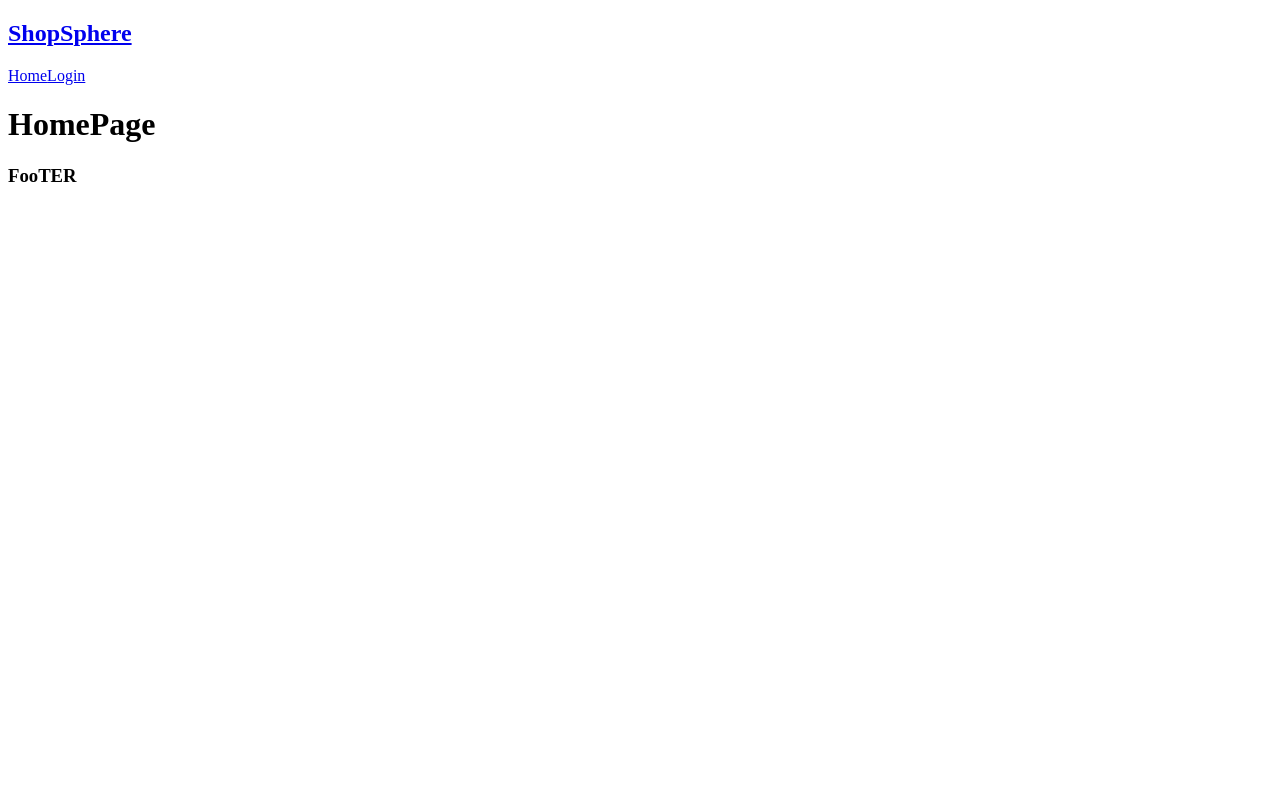
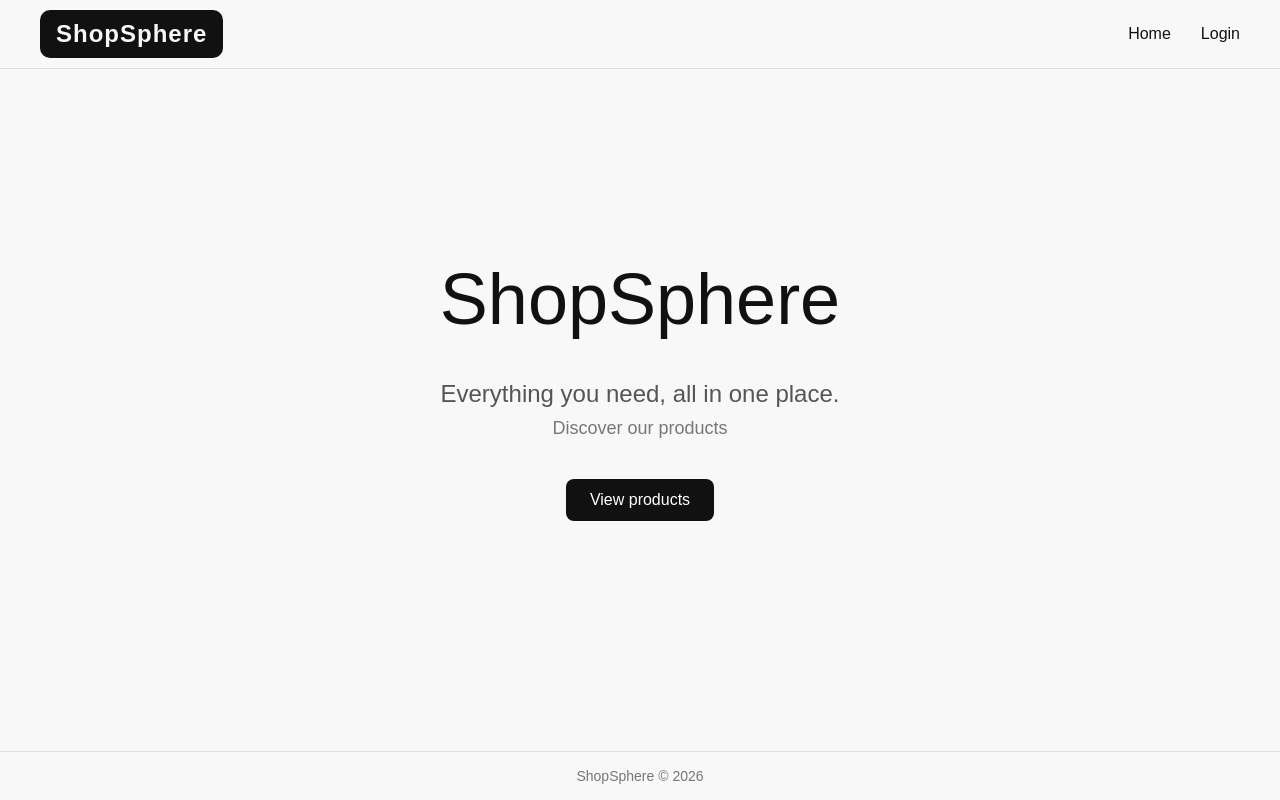
Before and after one commit to MarioBernal23/shopsphere, a React app in the folder frontend/: page / in a window 1280 px wide. Built offline with nearby package versions, Linux system fonts and the light colour scheme; the HTML template or start-up script is replaced by a standard one.

Commit message:
Style navbar, homepage and footer

```diff
--- a/frontend/src/components/Layout.jsx
+++ b/frontend/src/components/Layout.jsx
@@ -1,18 +1,21 @@
 import { Outlet } from "react-router-dom";
 import Navbar from "./Navbar";
+import "../styles/layout.css";
 
 function Layout() {
-    return (
-        <div>
+   return (
+        <div className="layout">
             <Navbar />
-            <main>
+
+            <main className="main-content">
                 <Outlet />
             </main>
-            <footer>
-                <h3>FooTER</h3>
+
+            <footer className="footer">
+                <p>ShopSphere © 2026</p>
             </footer>
         </div>
-    )
+    );
 }
 
 export default Layout
--- a/frontend/src/components/Navbar.jsx
+++ b/frontend/src/components/Navbar.jsx
@@ -2,7 +2,7 @@ import { Link } from "react-router-dom"
 import { useContext } from "react"
 import { AuthenticationContext } from "../context/AuthenticationContext"
 import { useNavigate } from "react-router-dom";
-
+import "../styles/navbar.css";
 function Navbar() {
 
     const { authenticated, role, logout } = useContext(AuthenticationContext);
@@ -13,16 +13,16 @@ function Navbar() {
         navigate("/")
     }
     return (
-        <nav>
+        <nav className="navbar">
             <div><Link to="/"><h2>ShopSphere</h2></Link></div>
-            <div>
+            <div className="navbar-links">
                 <Link to="/">Home</Link>
                 {
                     authenticated ? (
-                        <div>
+                        <div className="navbar-actions">
                             <Link to="/products">Products</Link>
-                            <Link to="/cart">Mi Carrito</Link>
-                            <Link to="/orders">Mis pedidos</Link>
+                            <Link to="/cart">My Cart</Link>
+                            <Link to="/orders">My Orders</Link>
                              {
                                 role === "ADMIN" && (
                                     <Link to="/admin">Admin</Link>
--- a/frontend/src/main.jsx
+++ b/frontend/src/main.jsx
@@ -1,6 +1,7 @@
 import { StrictMode } from 'react'
 import { createRoot } from 'react-dom/client'
 import App from './App.jsx'
+import "./styles/global.css";
 
 createRoot(document.getElementById('root')).render(
   <StrictMode>
--- a/frontend/src/pages/HomePage.jsx
+++ b/frontend/src/pages/HomePage.jsx
@@ -1,5 +1,15 @@
+import { Link } from "react-router-dom";
+import "../styles/home.css";
+
 function HomePage() {
-  return <h1>HomePage</h1>;
+  return (
+    <div className="home">
+      <h1>ShopSphere</h1>
+      <p>Everything you need, all in one place.</p>
+      <p>Discover our products</p>
+      <Link className="home-button" to="/products">View products</Link>
+    </div>
+  );
 }
 
 export default HomePage
--- /dev/null
+++ b/frontend/src/styles/global.css
@@ -0,0 +1,6 @@
+body {
+    margin: 0;
+    font-family: Arial, sans-serif;
+    background-color: #f8f8f8;
+    color: #111111;
+}
--- /dev/null
+++ b/frontend/src/styles/home.css
@@ -0,0 +1,47 @@
+.home {
+    display: flex;
+    flex-direction: column;
+    justify-content:center;
+    align-items:center;
+    height: 70vh;
+    gap: 10px;
+}
+
+.home h1 {
+    font-size: 72px;
+    font-weight: 500;
+    color: #111111;
+    margin: 0;
+}
+
+.home p:first-of-type {
+    font-size: 24px;
+    font-weight: 400;
+    color: #555555;
+    margin: 0;
+    margin-top: 30px;
+}
+
+.home p:last-of-type {
+    font-size: 18px;
+    font-weight: 400;
+    color: #777777;
+    margin: 0;
+}
+
+.home-button {
+    background-color: #111111;
+    color: #ffffff;
+    text-decoration: none;
+    padding: 12px 24px;
+    border-radius: 8px;
+    font-size: 16px;
+    font-weight: 500;
+    transition: background-color 200ms;
+    margin-top: 30px;
+    cursor: pointer;
+}
+
+.home-button:hover {
+    background-color: #333333;
+}
--- /dev/null
+++ b/frontend/src/styles/layout.css
@@ -0,0 +1,24 @@
+.layout {
+    min-height: 100vh;
+    display: flex;
+    flex-direction: column;
+}
+
+.main-content {
+    max-width: 1200px;
+    margin: 0 auto;
+    padding: 40px 20px;
+    flex: 1;
+}
+
+.footer {
+    border-top: 1px solid #dddddd;
+    text-align:center;
+    padding: 16px;
+}
+
+.footer p {
+    font-size: 14px;
+    color:#777777;
+    margin: 0;
+}
--- /dev/null
+++ b/frontend/src/styles/navbar.css
@@ -0,0 +1,53 @@
+.navbar {
+    display: flex;
+    justify-content: space-between;
+    align-items: center;
+    padding: 10px 40px;
+    border-bottom: 1px solid #dddddd;
+}
+
+.navbar h2 {
+    font-size: 24px;
+    font-weight: 600;
+    letter-spacing: 1px;
+    background-color: #111111;
+    color: #f8f8f8;
+    border-radius: 10px;
+    padding: 10px 16px;
+    margin: 0;
+}
+
+.navbar a {
+    text-decoration:none;
+    color: #111111;
+    transition: color 200ms;
+}
+
+.navbar a:hover {
+    color: #555
+}
+
+.navbar button {
+    color: #111111;
+    border:none;
+    background-color: transparent;
+    font-family: Arial, sans-serif;
+    font-size: 16px;
+    cursor: pointer;
+    transition: color 200ms;
+}
+
+.navbar button:hover {
+    color: #555
+}
+
+.navbar-links {
+    display: flex;
+    gap: 30px;
+}
+
+.navbar-actions {
+    display: flex;
+    gap: 20px;
+    align-items: center;
+}
```
